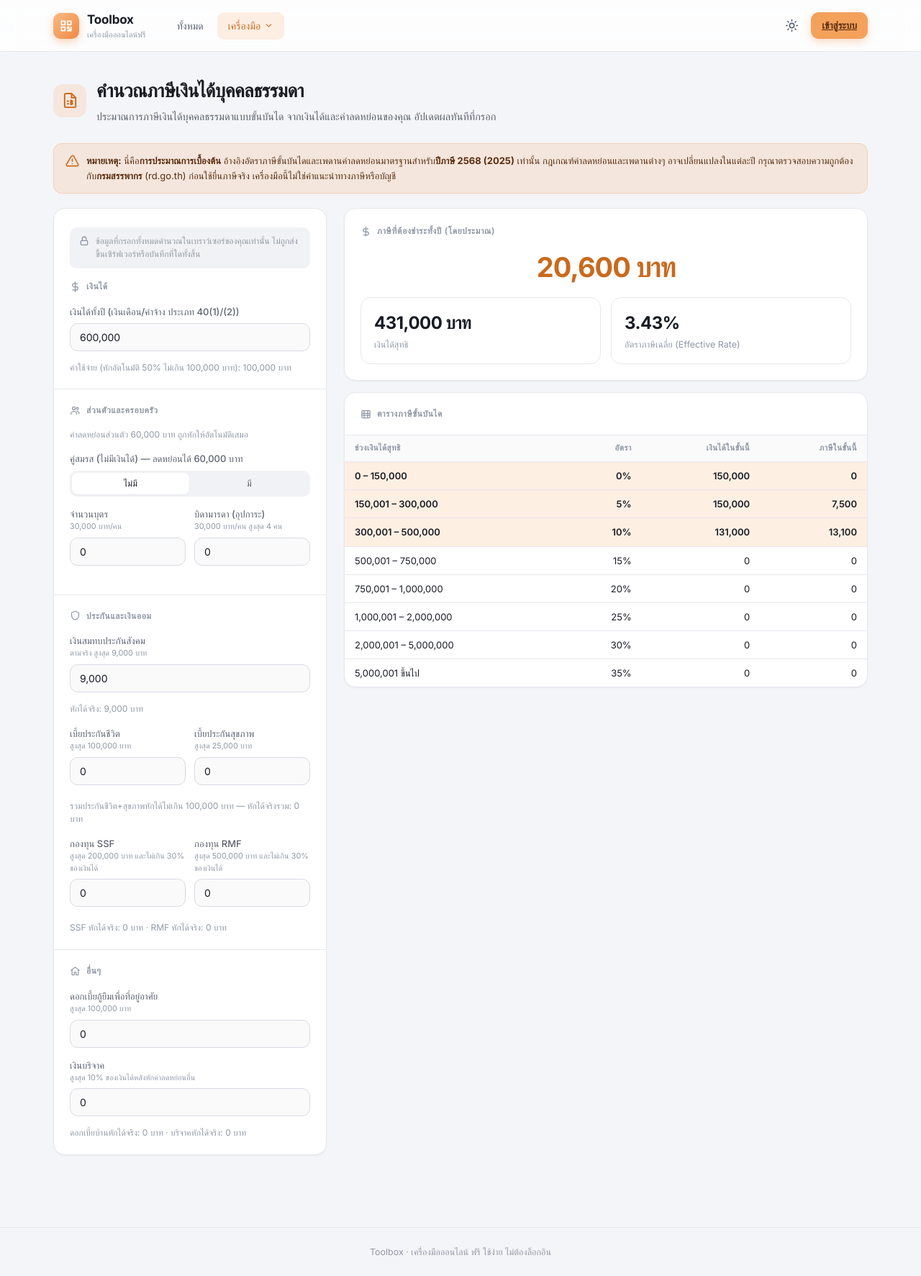
After one commit to aombazooka/toolbox, a PHP site: page /qrcode/tax.php in a window 1280 px wide. The commit adds this page. Shown: the whole page at 72% size. Run offline with PHP 8.4, Linux system fonts and the light colour scheme; data that the repository does not hold is empty; some web fonts are replaced.

Commit message:
T13: Personal income tax calculator (Thai PIT)
tax.php + assets/js/tax.js — estimates Thai personal income tax from
gross salary and the common deductions (personal/spouse/children/
parents/social-security/life+health insurance with combined cap/
SSF/RMF/home-loan-interest/donation), each cap enforced in code.
Progressive brackets 0/5/10/15/20/25/30/35% applied per-slice;
verified against worked examples independently in node (net 500k ->
27,500, 1M -> 115,000, 2M -> 365,000, e2e gross 600k -> net 431k tax
20,600). Prominent disclaimer that it's a preliminary estimate for tax
year 2568/2025 and rules change yearly — verify with the Revenue Dept.
Registered in includes/tools.php (เครื่องคำนวณ).

Co-Authored-By: Claude Sonnet 5 <noreply@anthropic.com>

```diff
--- a/assets/css/app-extra.css
+++ b/assets/css/app-extra.css
@@ -276,6 +276,13 @@
 .conv-swap-btn:hover{background:var(--accent-soft);color:var(--accent-strong);transform:rotate(180deg)}
 .conv-swap-btn svg{width:17px;height:17px}
 
+/* ---------- Personal income tax estimator (T13) ---------- */
+.tax-notice{display:flex;gap:10px;align-items:flex-start;margin:0 0 20px;padding:13px 16px;background:var(--accent-soft);border:1px solid color-mix(in srgb,var(--accent) 30%,transparent);border-radius:12px;color:var(--accent-ink);font-size:13px;line-height:1.6}
+:root[data-theme="dark"] .tax-notice{color:var(--text-2)}
+.tax-notice svg{width:19px;height:19px;flex-shrink:0;margin-top:1px;color:var(--accent-strong)}
+.tax-hero{font-family:'Inter';font-size:38px;font-weight:800;letter-spacing:-1px;text-align:center;color:var(--accent-strong);padding:10px 8px 4px}
+@media(max-width:480px){.tax-hero{font-size:28px}}
+
 @media print {
   header, footer, .no-print, .toast { display: none !important; }
   @page { size: A4; margin: 10mm; }
--- /dev/null
+++ b/assets/js/tax.js
@@ -0,0 +1,280 @@
+/* คำนวณภาษีเงินได้บุคคลธรรมดา — ทำงานฝั่งเบราว์เซอร์ล้วน ไม่มีการส่งข้อมูลขึ้นเซิร์ฟเวอร์
+ *
+ * อัตราภาษีเงินได้บุคคลธรรมดาแบบขั้นบันได (มาตรฐานปีภาษี 2568/2025) และเพดานค่าลดหย่อนหลัก
+ * โปรดดูป้ายหมายเหตุบนหน้าเว็บ — เกณฑ์เปลี่ยนแปลงได้รายปี ควรตรวจกับกรมสรรพากรก่อนใช้จริง
+ */
+(function () {
+  'use strict';
+
+  /* =========================================================
+   * ส่วนคำนวณล้วน (pure) — ไม่แตะ DOM เลย เพื่อให้ทดสอบแยกได้ง่าย
+   * ========================================================= */
+
+  // [ขั้นต่ำ(รวม), ขั้นสูง(ไม่รวม), อัตรา]
+  var BRACKETS = [
+    [0, 150000, 0],
+    [150000, 300000, 0.05],
+    [300000, 500000, 0.10],
+    [500000, 750000, 0.15],
+    [750000, 1000000, 0.20],
+    [1000000, 2000000, 0.25],
+    [2000000, 5000000, 0.30],
+    [5000000, Infinity, 0.35],
+  ];
+
+  function round2(n) {
+    return Math.round((n + Number.EPSILON) * 100) / 100;
+  }
+  function clamp(n, min, max) {
+    if (!isFinite(n)) n = 0;
+    if (n < min) return min;
+    if (n > max) return max;
+    return n;
+  }
+
+  /** ภาษีแบบขั้นบันได (marginal) จากเงินได้สุทธิ — คืนภาษีรวม + รายละเอียดแต่ละขั้น */
+  function taxFromNet(net) {
+    net = Math.max(0, net);
+    var rows = [];
+    var total = 0;
+    for (var i = 0; i < BRACKETS.length; i++) {
+      var min = BRACKETS[i][0], max = BRACKETS[i][1], rate = BRACKETS[i][2];
+      var amount = Math.max(0, Math.min(net, max) - min);
+      var tax = round2(amount * rate);
+      rows.push({ min: min, max: max, rate: rate, amount: round2(amount), tax: tax });
+      total += tax;
+    }
+    return { total: round2(total), rows: rows };
+  }
+
+  /**
+   * คำนวณภาษีทั้งชุดจากเงินได้ + ค่าลดหย่อนต่างๆ (ค่าดิบที่ผู้ใช้กรอก จะถูกครอบเพดานในนี้)
+   * input: { income, spouse(bool), children, parents, social, life, health, ssf, rmf, mortgage, donation }
+   */
+  function computeTax(input) {
+    var income = Math.max(0, isFinite(input.income) ? input.income : 0);
+
+    var expense = round2(Math.min(income * 0.5, 100000));
+    var personal = 60000;
+    var spouseAmt = input.spouse ? 60000 : 0;
+
+    var childrenCount = Math.max(0, Math.round(isFinite(input.children) ? input.children : 0));
+    var childrenAmt = childrenCount * 30000;
+
+    var parentsRaw = Math.max(0, Math.round(isFinite(input.parents) ? input.parents : 0));
+    var parentsCount = Math.min(parentsRaw, 4);
+    var parentsAmt = parentsCount * 30000;
+
+    var socialCapped = round2(clamp(input.social, 0, 9000));
+
+    var lifeCapped = round2(clamp(input.life, 0, 100000));
+    var healthCapped = round2(clamp(input.health, 0, 25000));
+    var insuranceCombined = round2(Math.min(lifeCapped + healthCapped, 100000));
+
+    var ssfLimit = Math.min(200000, income * 0.3);
+    var ssfCapped = round2(clamp(input.ssf, 0, ssfLimit));
+
+    var rmfLimit = Math.min(500000, income * 0.3);
+    var rmfCapped = round2(clamp(input.rmf, 0, rmfLimit));
+
+    var mortgageCapped = round2(clamp(input.mortgage, 0, 100000));
+
+    var preDonationDeductions = round2(
+      expense + personal + spouseAmt + childrenAmt + parentsAmt +
+      socialCapped + insuranceCombined + ssfCapped + rmfCapped + mortgageCapped
+    );
+    var incomeAfterOther = Math.max(0, round2(income - preDonationDeductions));
+    var donationCap = round2(incomeAfterOther * 0.10);
+    var donationCapped = round2(clamp(input.donation, 0, donationCap));
+
+    var totalDeductions = round2(preDonationDeductions + donationCapped);
+    var netIncome = Math.max(0, round2(income - totalDeductions));
+
+    var taxResult = taxFromNet(netIncome);
+    var effectiveRate = income > 0 ? taxResult.total / income : 0;
+
+    return {
+      income: income,
+      expense: expense,
+      personal: personal,
+      spouseAmt: spouseAmt,
+      childrenCount: childrenCount,
+      childrenAmt: childrenAmt,
+      parentsRaw: parentsRaw,
+      parentsCount: parentsCount,
+      parentsAmt: parentsAmt,
+      socialCapped: socialCapped,
+      lifeCapped: lifeCapped,
+      healthCapped: healthCapped,
+      insuranceCombined: insuranceCombined,
+      ssfCapped: ssfCapped,
+      ssfLimit: round2(ssfLimit),
+      rmfCapped: rmfCapped,
+      rmfLimit: round2(rmfLimit),
+      mortgageCapped: mortgageCapped,
+      donationCap: donationCap,
+      donationCapped: donationCapped,
+      totalDeductions: totalDeductions,
+      netIncome: netIncome,
+      tax: taxResult.total,
+      bracketRows: taxResult.rows,
+      effectiveRate: effectiveRate,
+    };
+  }
+
+  // เผยแพร่ไว้บน window เผื่อทดสอบ/ดีบักผ่านคอนโซล
+  window.__taxCompute = computeTax;
+
+  /* =========================================================
+   * DOM wiring
+   * ========================================================= */
+  function byId(id) { return document.getElementById(id); }
+
+  function parseNumber(str) {
+    if (str == null) return NaN;
+    var cleaned = String(str).replace(/,/g, '').trim();
+    if (cleaned === '') return NaN;
+    var n = Number(cleaned);
+    return isFinite(n) ? n : NaN;
+  }
+  function numOr0(str) {
+    var n = parseNumber(str);
+    return isFinite(n) ? n : 0;
+  }
+  function fmtPlain(n) {
+    return (isFinite(n) ? n : 0).toLocaleString('th-TH', { minimumFractionDigits: 0, maximumFractionDigits: 2 });
+  }
+  function fmtBaht(n) {
+    return fmtPlain(n) + ' บาท';
+  }
+  function fmtOnBlur(input) {
+    var n = parseNumber(input.value);
+    if (isFinite(n)) {
+      input.value = n.toLocaleString('th-TH', { minimumFractionDigits: 0, maximumFractionDigits: 2 });
+    }
+  }
+
+  var elIncome = byId('t-income');
+  var elChildren = byId('t-children');
+  var elParents = byId('t-parents');
+  var elSocial = byId('t-social');
+  var elLife = byId('t-life');
+  var elHealth = byId('t-health');
+  var elSsf = byId('t-ssf');
+  var elRmf = byId('t-rmf');
+  var elMortgage = byId('t-mortgage');
+  var elDonation = byId('t-donation');
+  var spouseSeg = byId('t-spouse-seg');
+
+  var expenseHint = byId('t-expense-hint');
+  var parentsHint = byId('t-parents-hint');
+  var socialHint = byId('t-social-hint');
+  var insuranceHint = byId('t-insurance-hint');
+  var fundHint = byId('t-fund-hint');
+  var otherHint = byId('t-other-hint');
+
+  var taxTotalEl = byId('t-tax-total');
+  var netIncomeEl = byId('t-net-income');
+  var effRateEl = byId('t-effective-rate');
+  var bracketBody = byId('t-bracket-body');
+
+  var spouseOn = false;
+
+  function fmtRange(min, max) {
+    if (max === Infinity) return fmtPlain(min + 1) + ' ขึ้นไป';
+    if (min === 0) return '0 – ' + fmtPlain(max);
+    return fmtPlain(min + 1) + ' – ' + fmtPlain(max);
+  }
+
+  function render() {
+    var input = {
+      income: parseNumber(elIncome.value),
+      spouse: spouseOn,
+      children: numOr0(elChildren.value),
+      parents: numOr0(elParents.value),
+      social: numOr0(elSocial.value),
+      life: numOr0(elLife.value),
+      health: numOr0(elHealth.value),
+      ssf: numOr0(elSsf.value),
+      rmf: numOr0(elRmf.value),
+      mortgage: numOr0(elMortgage.value),
+      donation: numOr0(elDonation.value),
+    };
+    if (!isFinite(input.income)) input.income = 0;
+
+    var r = computeTax(input);
+
+    // เงินได้/ค่าใช้จ่าย
+    expenseHint.textContent = 'ค่าใช้จ่าย (หักอัตโนมัติ 50% ไม่เกิน 100,000 บาท): ' + fmtBaht(r.expense);
+
+    // บิดามารดา
+    if (r.parentsRaw > 4) {
+      parentsHint.textContent = 'ลดหย่อนบิดามารดาได้สูงสุด 4 คน — ใช้สิทธิ 4 คน (' + fmtBaht(r.parentsAmt) + ')';
+    } else if (r.parentsCount > 0) {
+      parentsHint.textContent = 'ใช้สิทธิ ' + r.parentsCount + ' คน (' + fmtBaht(r.parentsAmt) + ')';
+    } else {
+      parentsHint.textContent = '';
+    }
+
+    // ประกันสังคม
+    var socialRaw = numOr0(elSocial.value);
+    socialHint.textContent = socialRaw > 9000
+      ? 'เกินเพดาน — หักได้จริง: ' + fmtBaht(r.socialCapped)
+      : 'หักได้จริง: ' + fmtBaht(r.socialCapped);
+
+    // ประกันชีวิต + สุขภาพ (เพดานรวม)
+    var lifeRaw = numOr0(elLife.value), healthRaw = numOr0(elHealth.value);
+    var insCapNote = (lifeRaw > 100000 || healthRaw > 25000 || (lifeRaw + healthRaw) > 100000) ? ' (ครอบเพดานแล้ว)' : '';
+    insuranceHint.textContent = 'รวมประกันชีวิต+สุขภาพหักได้ไม่เกิน 100,000 บาท — หักได้จริงรวม: ' + fmtBaht(r.insuranceCombined) + insCapNote;
+
+    // SSF / RMF
+    var ssfRaw = numOr0(elSsf.value), rmfRaw = numOr0(elRmf.value);
+    var ssfNote = ssfRaw > r.ssfLimit ? ' (ครอบเพดาน ' + fmtBaht(r.ssfLimit) + ')' : '';
+    var rmfNote = rmfRaw > r.rmfLimit ? ' (ครอบเพดาน ' + fmtBaht(r.rmfLimit) + ')' : '';
+    fundHint.textContent = 'SSF หักได้จริง: ' + fmtBaht(r.ssfCapped) + ssfNote + ' · RMF หักได้จริง: ' + fmtBaht(r.rmfCapped) + rmfNote;
+
+    // ดอกเบี้ยบ้าน + บริจาค
+    var mortRaw = numOr0(elMortgage.value), donRaw = numOr0(elDonation.value);
+    var mortNote = mortRaw > 100000 ? ' (ครอบเพดาน)' : '';
+    var donNote = donRaw > r.donationCap ? ' (ครอบเพดาน 10% = ' + fmtBaht(r.donationCap) + ')' : '';
+    otherHint.textContent = 'ดอกเบี้ยบ้านหักได้จริง: ' + fmtBaht(r.mortgageCapped) + mortNote +
+      ' · บริจาคหักได้จริง: ' + fmtBaht(r.donationCapped) + donNote;
+
+    // ผลลัพธ์หลัก
+    taxTotalEl.textContent = fmtBaht(r.tax);
+    netIncomeEl.textContent = fmtBaht(r.netIncome);
+    effRateEl.textContent = (r.effectiveRate * 100).toLocaleString('th-TH', { minimumFractionDigits: 2, maximumFractionDigits: 2 }) + '%';
+
+    // ตารางขั้นบันได
+    var frag = document.createDocumentFragment();
+    r.bracketRows.forEach(function (row) {
+      var tr = document.createElement('tr');
+      if (row.amount > 0) tr.className = 'amort-last';
+      tr.innerHTML =
+        '<td>' + fmtRange(row.min, row.max) + '</td>' +
+        '<td>' + (row.rate * 100) + '%</td>' +
+        '<td>' + fmtPlain(row.amount) + '</td>' +
+        '<td>' + fmtPlain(row.tax) + '</td>';
+      frag.appendChild(tr);
+    });
+    bracketBody.innerHTML = '';
+    bracketBody.appendChild(frag);
+  }
+
+  /* ---------- events ---------- */
+  [elIncome, elChildren, elParents, elSocial, elLife, elHealth, elSsf, elRmf, elMortgage, elDonation].forEach(function (el) {
+    el.addEventListener('input', render);
+    el.addEventListener('blur', function () { fmtOnBlur(el); });
+  });
+
+  spouseSeg.querySelectorAll('button').forEach(function (b) {
+    b.onclick = function () {
+      spouseSeg.querySelectorAll('button').forEach(function (x) { x.classList.remove('on'); });
+      b.classList.add('on');
+      spouseOn = b.dataset.v === '1';
+      render();
+    };
+  });
+
+  render();
+})();
--- a/includes/tools.php
+++ b/includes/tools.php
@@ -133,4 +133,13 @@ return [
         'cat'   => 'เครื่องคำนวณ',
         'login' => false,
     ],
+    [
+        'slug'  => 'tax',
+        'title' => 'คำนวณภาษีเงินได้บุคคลธรรมดา',
+        'desc'  => 'ประมาณภาษีขั้นบันไดจากเงินได้และค่าลดหย่อน พร้อมตารางแยกตามขั้น',
+        'href'  => 'tax.php',
+        'icon'  => '<svg viewBox="0 0 24 24" fill="none" stroke="currentColor" stroke-width="2"><path d="M14 2H6a2 2 0 00-2 2v16a2 2 0 002 2h12a2 2 0 002-2V8z" stroke-linejoin="round"/><path d="M14 2v6h6" stroke-linejoin="round"/><path d="M8 13h1.5M8 17h1.5M13 12v6M13 12c1.4 0 2.2.6 2.2 1.5S14.4 15 13 15c1.4 0 2.3.6 2.3 1.5S14.4 18 13 18" stroke-linecap="round" stroke-linejoin="round"/></svg>',
+        'cat'   => 'เครื่องคำนวณ',
+        'login' => false,
+    ],
 ];
--- /dev/null
+++ b/tax.php
@@ -0,0 +1,171 @@
+<?php
+require_once __DIR__ . '/includes/auth.php';
+require_installed(); // public tool, no login needed — fully client-side, nothing to persist
+$active = 'tax';
+$page_title = 'คำนวณภาษีเงินได้บุคคลธรรมดา';
+$page_js = ['tax.js'];
+include __DIR__ . '/includes/header.php';
+?>
+<div class="page-head">
+  <div class="page-head-ico">
+    <div class="ph-icon">
+      <svg viewBox="0 0 24 24" fill="none" stroke="currentColor" stroke-width="2"><path d="M14 2H6a2 2 0 00-2 2v16a2 2 0 002 2h12a2 2 0 002-2V8z" stroke-linejoin="round"/><path d="M14 2v6h6" stroke-linejoin="round"/><path d="M8 13h1.5M8 17h1.5M13 12v6M13 12c1.4 0 2.2.6 2.2 1.5S14.4 15 13 15c1.4 0 2.3.6 2.3 1.5S14.4 18 13 18" stroke-linecap="round" stroke-linejoin="round"/></svg>
+    </div>
+    <div>
+      <h1>คำนวณภาษีเงินได้บุคคลธรรมดา</h1>
+      <p>ประมาณการภาษีเงินได้บุคคลธรรมดาแบบขั้นบันได จากเงินได้และค่าลดหย่อนของคุณ อัปเดตผลทันทีที่กรอก</p>
+    </div>
+  </div>
+</div>
+
+<div class="hint tax-notice">
+  <svg viewBox="0 0 24 24" fill="none" stroke="currentColor" stroke-width="2"><path d="M12 9v4M12 17h.01" stroke-linecap="round"/><path d="M10.29 3.86L1.82 18a2 2 0 001.71 3h16.94a2 2 0 001.71-3L14.71 3.86a2 2 0 00-3.42 0z" stroke-linejoin="round"/></svg>
+  <span><strong>หมายเหตุ:</strong> นี่คือ<strong>การประมาณการเบื้องต้น</strong> อ้างอิงอัตราภาษีขั้นบันไดและเพดานค่าลดหย่อนมาตรฐานสำหรับ<strong>ปีภาษี 2568 (2025)</strong> เท่านั้น กฎเกณฑ์ค่าลดหย่อนและเพดานต่างๆ อาจเปลี่ยนแปลงในแต่ละปี กรุณาตรวจสอบความถูกต้องกับ<strong>กรมสรรพากร</strong> (rd.go.th) ก่อนใช้ยื่นภาษีจริง เครื่องมือนี้ไม่ใช่คำแนะนำทางภาษีหรือบัญชี</span>
+</div>
+
+<div class="loan-grid">
+  <!-- INPUT -->
+  <div class="card">
+    <div class="form-section">
+      <div class="hint" style="display:flex;gap:8px;align-items:flex-start;margin-bottom:16px;padding:10px 12px;background:var(--surface-3);border-radius:10px">
+        <svg viewBox="0 0 24 24" fill="none" stroke="currentColor" stroke-width="2" style="width:16px;height:16px;flex-shrink:0;margin-top:1px"><rect x="5" y="11" width="14" height="9" rx="2"/><path d="M8 11V7a4 4 0 018 0v4" stroke-linecap="round"/></svg>
+        <span>ข้อมูลที่กรอกทั้งหมดคำนวณในเบราว์เซอร์ของคุณเท่านั้น ไม่ถูกส่งขึ้นเซิร์ฟเวอร์หรือบันทึกที่ใดทั้งสิ้น</span>
+      </div>
+
+      <div class="sec-title">
+        <svg viewBox="0 0 24 24" fill="none" stroke="currentColor" stroke-width="2"><path d="M12 1v22M17 5H9.5a3.5 3.5 0 000 7h5a3.5 3.5 0 010 7H6" stroke-linecap="round"/></svg>
+        เงินได้
+      </div>
+      <div class="field">
+        <label class="lab">เงินได้ทั้งปี (เงินเดือน/ค่าจ้าง ประเภท 40(1)/(2))</label>
+        <input class="input" id="t-income" inputmode="decimal" value="600,000">
+      </div>
+      <div class="hint" id="t-expense-hint">ค่าใช้จ่าย (หักอัตโนมัติ 50% ไม่เกิน 100,000 บาท): —</div>
+    </div>
+
+    <div class="form-section">
+      <div class="sec-title">
+        <svg viewBox="0 0 24 24" fill="none" stroke="currentColor" stroke-width="2"><circle cx="9" cy="7" r="3.2"/><path d="M2.5 20c0-3.6 3-6.2 6.5-6.2s6.5 2.6 6.5 6.2" stroke-linecap="round"/><circle cx="17" cy="7.5" r="2.4"/><path d="M15.5 13.2c2.8.4 4.9 2.6 5 5.5" stroke-linecap="round"/></svg>
+        ส่วนตัวและครอบครัว
+      </div>
+      <div class="hint" style="margin-bottom:14px">ค่าลดหย่อนส่วนตัว 60,000 บาท ถูกหักให้อัตโนมัติเสมอ</div>
+
+      <div class="field">
+        <label class="lab">คู่สมรส (ไม่มีเงินได้) — ลดหย่อนได้ 60,000 บาท</label>
+        <div class="seg" id="t-spouse-seg">
+          <button type="button" data-v="0" class="on">ไม่มี</button>
+          <button type="button" data-v="1">มี</button>
+        </div>
+      </div>
+
+      <div class="row2" style="margin-top:14px">
+        <div class="field">
+          <label class="lab">จำนวนบุตร<small style="display:block;font-weight:400;color:var(--text-3)">30,000 บาท/คน</small></label>
+          <input class="input" id="t-children" inputmode="numeric" value="0">
+        </div>
+        <div class="field">
+          <label class="lab">บิดามารดา (อุปการะ)<small style="display:block;font-weight:400;color:var(--text-3)">30,000 บาท/คน สูงสุด 4 คน</small></label>
+          <input class="input" id="t-parents" inputmode="numeric" value="0">
+        </div>
+      </div>
+      <div class="hint" id="t-parents-hint" style="margin-top:6px"></div>
+    </div>
+
+    <div class="form-section">
+      <div class="sec-title">
+        <svg viewBox="0 0 24 24" fill="none" stroke="currentColor" stroke-width="2"><path d="M12 2l8 3.6v5.2c0 5-3.4 8.9-8 10.2-4.6-1.3-8-5.2-8-10.2V5.6L12 2z" stroke-linejoin="round"/></svg>
+        ประกันและเงินออม
+      </div>
+      <div class="field">
+        <label class="lab">เงินสมทบประกันสังคม<small style="display:block;font-weight:400;color:var(--text-3)">ตามจริง สูงสุด 9,000 บาท</small></label>
+        <input class="input" id="t-social" inputmode="decimal" value="9,000">
+      </div>
+      <div class="hint" id="t-social-hint" style="margin-top:6px"></div>
+
+      <div class="row2" style="margin-top:14px">
+        <div class="field">
+          <label class="lab">เบี้ยประกันชีวิต<small style="display:block;font-weight:400;color:var(--text-3)">สูงสุด 100,000 บาท</small></label>
+          <input class="input" id="t-life" inputmode="decimal" value="0">
+        </div>
+        <div class="field">
+          <label class="lab">เบี้ยประกันสุขภาพ<small style="display:block;font-weight:400;color:var(--text-3)">สูงสุด 25,000 บาท</small></label>
+          <input class="input" id="t-health" inputmode="decimal" value="0">
+        </div>
+      </div>
+      <div class="hint" id="t-insurance-hint" style="margin-top:6px">รวมประกันชีวิต+สุขภาพหักได้ไม่เกิน 100,000 บาท</div>
+
+      <div class="row2" style="margin-top:14px">
+        <div class="field">
+          <label class="lab">กองทุน SSF<small style="display:block;font-weight:400;color:var(--text-3)">สูงสุด 200,000 บาท และไม่เกิน 30% ของเงินได้</small></label>
+          <input class="input" id="t-ssf" inputmode="decimal" value="0">
+        </div>
+        <div class="field">
+          <label class="lab">กองทุน RMF<small style="display:block;font-weight:400;color:var(--text-3)">สูงสุด 500,000 บาท และไม่เกิน 30% ของเงินได้</small></label>
+          <input class="input" id="t-rmf" inputmode="decimal" value="0">
+        </div>
+      </div>
+      <div class="hint" id="t-fund-hint" style="margin-top:6px"></div>
+    </div>
+
+    <div class="form-section">
+      <div class="sec-title">
+        <svg viewBox="0 0 24 24" fill="none" stroke="currentColor" stroke-width="2"><path d="M3 10l9-7 9 7" stroke-linecap="round" stroke-linejoin="round"/><path d="M5 9v10a1 1 0 001 1h4v-6h4v6h4a1 1 0 001-1V9" stroke-linecap="round" stroke-linejoin="round"/></svg>
+        อื่นๆ
+      </div>
+      <div class="field">
+        <label class="lab">ดอกเบี้ยกู้ยืมเพื่อที่อยู่อาศัย<small style="display:block;font-weight:400;color:var(--text-3)">สูงสุด 100,000 บาท</small></label>
+        <input class="input" id="t-mortgage" inputmode="decimal" value="0">
+      </div>
+      <div class="field" style="margin-top:14px">
+        <label class="lab">เงินบริจาค<small style="display:block;font-weight:400;color:var(--text-3)">สูงสุด 10% ของเงินได้หลังหักค่าลดหย่อนอื่น</small></label>
+        <input class="input" id="t-donation" inputmode="decimal" value="0">
+      </div>
+      <div class="hint" id="t-other-hint" style="margin-top:6px"></div>
+    </div>
+  </div>
+
+  <!-- RESULT -->
+  <div class="preview-wrap loan-result-wrap">
+    <div class="card card-pad">
+      <div class="sec-title" style="margin-bottom:2px">
+        <svg viewBox="0 0 24 24" fill="none" stroke="currentColor" stroke-width="2"><path d="M12 2v20M17 6H9.5a3.5 3.5 0 000 7h5a3.5 3.5 0 010 7H7" stroke-linecap="round"/></svg>
+        ภาษีที่ต้องชำระทั้งปี (โดยประมาณ)
+      </div>
+      <div class="tax-hero" id="t-tax-total">0 บาท</div>
+      <div class="stats stats-2" style="margin-top:8px;margin-bottom:0">
+        <div class="stat">
+          <div class="sv" id="t-net-income">—</div>
+          <div class="sl">เงินได้สุทธิ</div>
+        </div>
+        <div class="stat">
+          <div class="sv" id="t-effective-rate">—</div>
+          <div class="sl">อัตราภาษีเฉลี่ย (Effective Rate)</div>
+        </div>
+      </div>
+    </div>
+
+    <div class="card loan-table-card">
+      <div class="form-section" style="border-bottom:1px solid var(--border)">
+        <div class="sec-title" style="margin-bottom:0">
+          <svg viewBox="0 0 24 24" fill="none" stroke="currentColor" stroke-width="2"><path d="M3 10h18M3 14h18M8 4v16M16 4v16" stroke-linecap="round"/><rect x="3" y="4" width="18" height="16" rx="2"/></svg>
+          ตารางภาษีขั้นบันได
+        </div>
+      </div>
+      <div class="amort-wrap" id="t-bracket-wrap">
+        <table class="amort-table" id="t-bracket-table">
+          <thead>
+            <tr>
+              <th>ช่วงเงินได้สุทธิ</th>
+              <th>อัตรา</th>
+              <th>เงินได้ในขั้นนี้</th>
+              <th>ภาษีในขั้นนี้</th>
+            </tr>
+          </thead>
+          <tbody id="t-bracket-body"></tbody>
+        </table>
+      </div>
+    </div>
+  </div>
+</div>
+
+<?php include __DIR__ . '/includes/footer.php'; ?>
```
